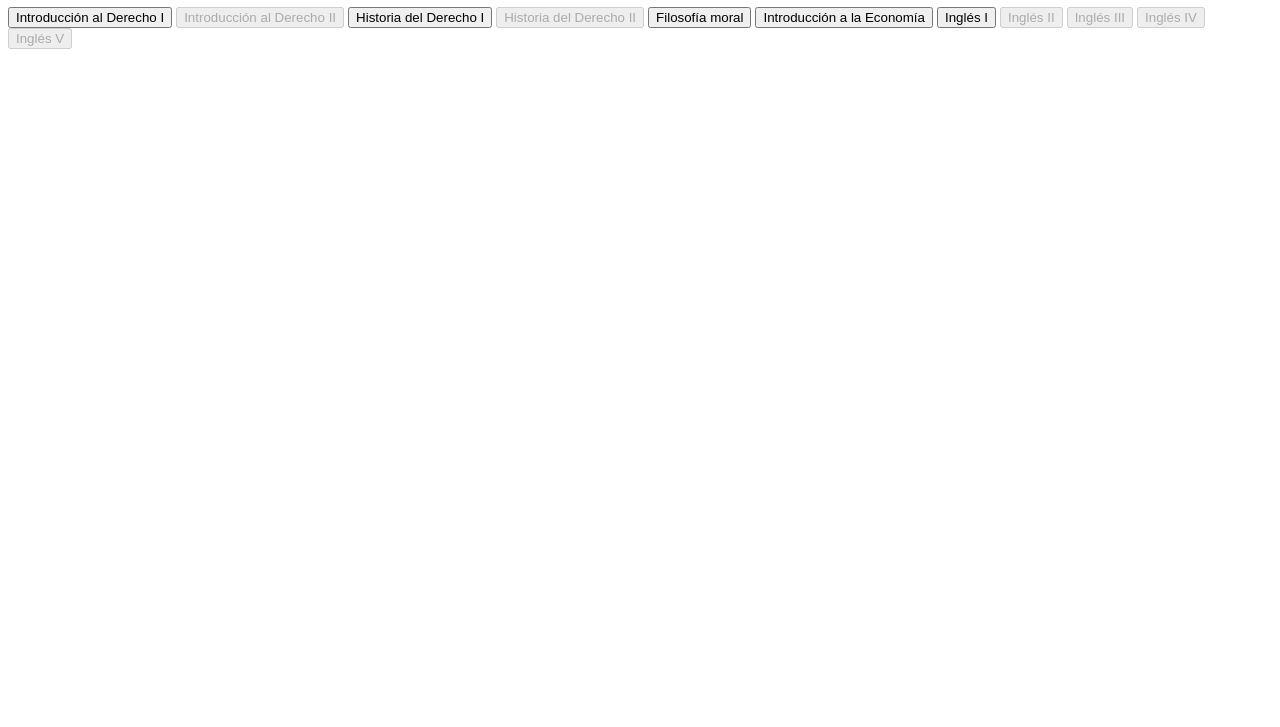
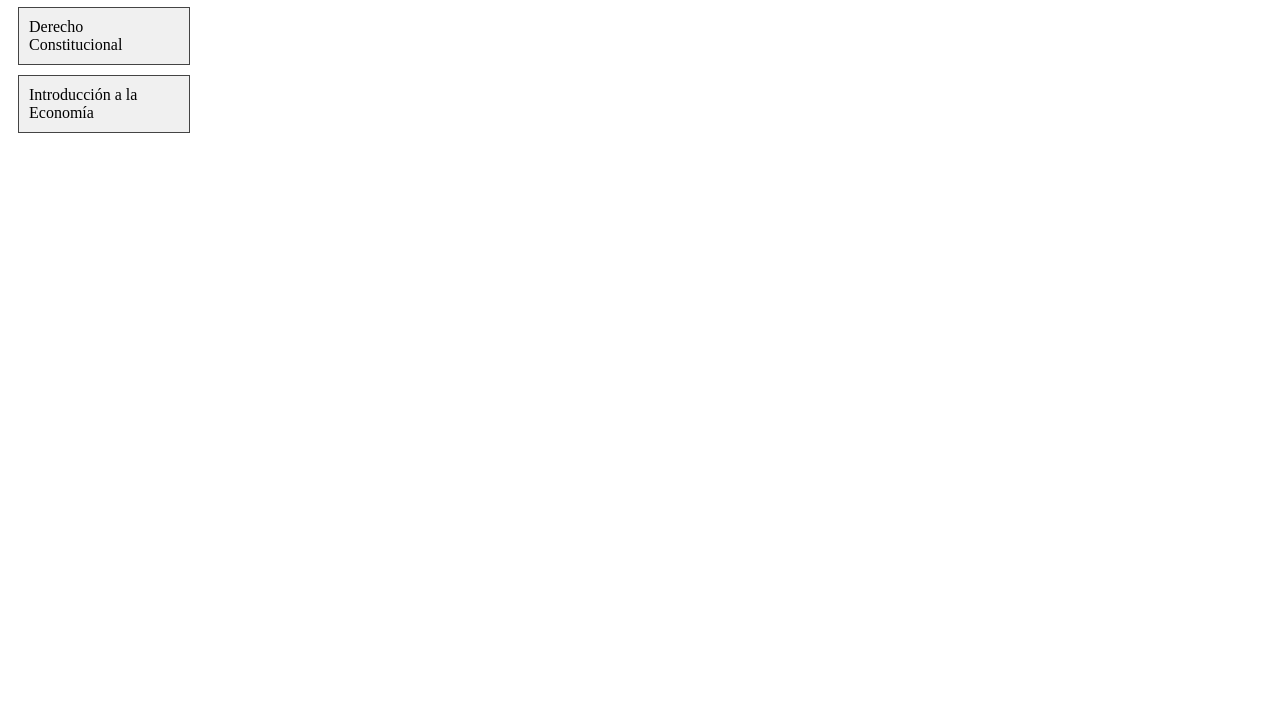
Before and after one commit to emilio200320/Malla-derecho-Uchile, a plain HTML site: page index.html in a window 1280 px wide. Shown: the part 73-800 px from the top of the page. Drawn offline with Linux system fonts and the light colour scheme.

Commit message:
Update index.html

```diff
--- a/index.html
+++ b/index.html
@@ -1,29 +1,41 @@
 <!DOCTYPE html>
 <html lang="es">
 <head>
-    <meta charset="UTF-8">
-    <title>Malla Interactiva Derecho U. de Chile</title>
-    <link rel="stylesheet" href="styles.css">
+  <meta charset="UTF-8">
+  <title>Malla Interactiva</title>
+  <style>
+    .ramo {
+      border: 1px solid #444;
+      padding: 10px;
+      margin: 10px;
+      cursor: pointer;
+      width: 150px;
+      background-color: #f0f0f0;
+    }
+    .descripcion {
+      display: none;
+      font-size: 0.9em;
+    }
+  </style>
 </head>
 <body>
-    <h1>Malla Interactiva - Derecho U. de Chile</h1>
-    <div class="malla">
-        <!-- Coloca aquí todos los botones de ramos -->
-        <button class="ramo bloqueado" data-nombre="Introducción al Derecho I">Introducción al Derecho I</button>
-        <button class="ramo bloqueado" data-nombre="Introducción al Derecho II">Introducción al Derecho II</button>
-        <button class="ramo bloqueado" data-nombre="Historia del Derecho I">Historia del Derecho I</button>
-        <button class="ramo bloqueado" data-nombre="Historia del Derecho II">Historia del Derecho II</button>
-        <button class="ramo bloqueado" data-nombre="Filosofía moral">Filosofía moral</button>
-        <button class="ramo bloqueado" data-nombre="Introducción a la Economía">Introducción a la Economía</button>
-        <button class="ramo bloqueado" data-nombre="Ingles I">Inglés I</button>
-        <button class="ramo bloqueado" data-nombre="Ingles II">Inglés II</button>
-        <button class="ramo bloqueado" data-nombre="Ingles III">Inglés III</button>
-        <button class="ramo bloqueado" data-nombre="Ingles IV">Inglés IV</button>
-        <button class="ramo bloqueado" data-nombre="Ingles V">Inglés V</button>
-        <!-- Puedes seguir agregando más botones como estos... -->
-        <!-- Usa los mismos nombres que en el script.js -->
-    </div>
+  <h1>Malla Curricular Interactiva</h1>
 
-    <script src="script.js"></script>
+  <div class="ramo" onclick="toggleDescripcion(this)">
+    Derecho Constitucional
+    <div class="descripcion">Estudia la organización del poder político, constituciones, derechos fundamentales y el sistema jurídico del Estado.</div>
+  </div>
+
+  <div class="ramo" onclick="toggleDescripcion(this)">
+    Introducción a la Economía
+    <div class="descripcion">Proporciona nociones básicas de micro y macroeconomía con enfoque jurídico.</div>
+  </div>
+
+  <script>
+    function toggleDescripcion(el) {
+      const desc = el.querySelector('.descripcion');
+      desc.style.display = desc.style.display === 'block' ? 'none' : 'block';
+    }
+  </script>
 </body>
 </html>
```
